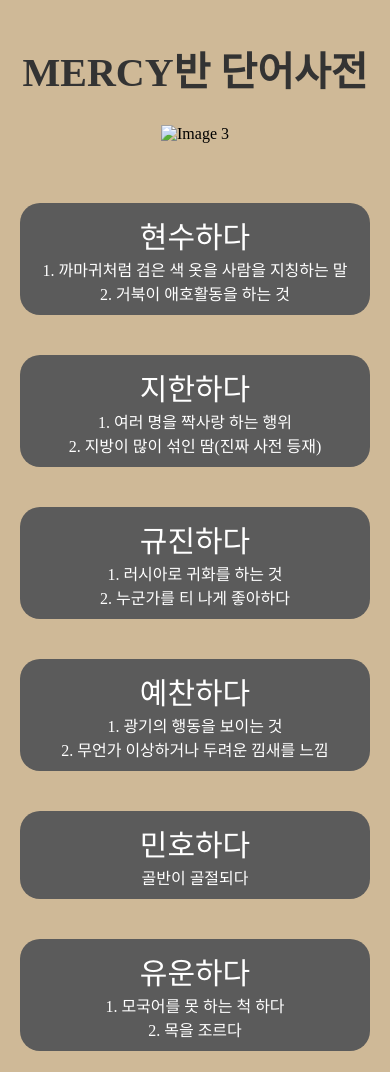
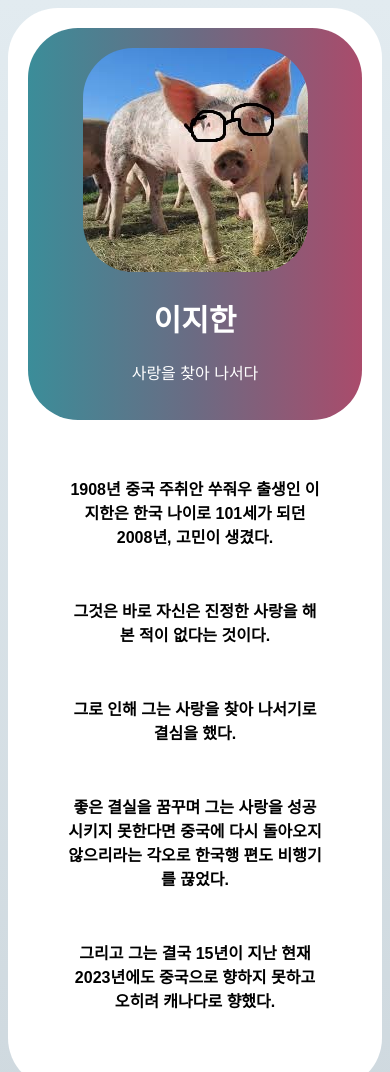
Before and after one commit to heon555/love, a plain HTML site: page index.html in a window 390 px wide. Shown: the top 1072 px of the page. Drawn offline with Linux system fonts and the light colour scheme; a web font is replaced by a local one.

Commit message:
Add files via upload

```diff
--- a/index.html
+++ b/index.html
@@ -1,274 +1,151 @@
 <!DOCTYPE html>
 <html>
 <head>
-    <meta charset="UTF-8">
-    <title>MERCY반 단어사전</title>
-<link rel="shortcut icon" href="ohyeah.svg">
+	<meta charset="utf-8">
 	<meta name="viewport" content="width=device-width, initial-scale=1">
-<link rel="apple-touch-icon" sizes="16x16" href="ohyeah.svg">
-<link rel="icon" href="ohyeah.svg">
+	<title>LOVER BOY</title>
+  <link rel="apple-touch-icon" sizes="16x16" href="jiha.ico">
+<link rel="icon" href="jiha.ico">
 </head>
 <body>
-    <div class="dictionary-container">
-        <h1 class="name">MERCY반 단어사전</h1>
+	<center>
+	<div class="jjapheader">
 
-            <div class="slideshow-container">
-        <div class="mySlides fade">
-            <img src="coolman.jpg" alt="Image 1">
+<center>
+	<div class="header">
+
+		<div>
+
+		<img src="jiha.jpg" style="border-radius: 50px;" >
+  <h1>이지한</h1>
+  <p>사랑을 찾아 나서다</p>
 </div>
-            <div class="mySlides fade">
-            <img src="talmobeam.jpg" alt="Image 2">
-        </div>
-        <div class="mySlides fade">
-            <img src="turtle.jpg" alt="Image 3">
-        </div>
-
-          <div class="mySlides fade">
-            <img src="newjeans.jpg" alt="Image 5">
-        </div>
-            <div class="mySlides fade">
-            <img src="trump.jpg" alt="Image 4">
-        </div>
-          <div class="mySlides fade">
-            <img src="freeads.jpg" alt="Image 6">
 </div>
 
 
+<div class="header2">
 
-        <!-- 추가 이미지 추가 가능 -->
+    <div>
+
+  <b><p>1908년 중국 주취안 쑤줘우 출생인 이지한은 한국 나이로 101세가 되던 2008년, 고민이 생겼다.</p> </br><p>그것은 바로 자신은 진정한 사랑을 해 본 적이 없다는 것이다.</p></br> <p>그로 인해 그는 사랑을 찾아 나서기로 결심을 했다.</p> </br><p>좋은 결실을 꿈꾸며 그는 사랑을 성공시키지 못한다면 중국에 다시 돌아오지 않으리라는 각오로 한국행 편도 비행기를 끊었다.</p> </br><p>그리고 그는 결국 15년이 지난 현재 2023년에도 중국으로 향하지 못하고 오히려 캐나다로 향했다.</p></b>
+</div>
 </div>
 
+</center>
 </div>
 
-     <div class="word-list">
-            <div class="word">
-                <span class="term">현수하다</span> </br>
-                <span class="definition">1. 까마귀처럼 검은 색 옷을 사람을 지칭하는 말</span></br>
-                <span class="definition">2. 거북이 애호활동을 하는 것</span>
-            </div>
-            <div class="word">
-                <span class="term">지한하다</span></br>
-                <span class="definition">1. 여러 명을 짝사랑 하는 행위</span></br>
-                <span class="definition">2. 지방이 많이 섞인 땀(진짜 사전 등재)</span>
-            </div>
-            <div class="word">
-                <span class="term">규진하다</span></br>
-                <span class="definition">1. 러시아로 귀화를 하는 것</span></br>
-                <span class="definition">2. 누군가를 티 나게 좋아하다</span>
-            </div>
-            <div class="word">
-             <span class="term">예찬하다</span> </br>
-                <span class="definition">1. 광기의 행동을 보이는 것</span></br>
-                <span class="definition">2. 무언가 이상하거나 두려운 낌새를 느낌</span>
-            </div>
+</center>
 
 
-            <div class="word">
-                <span class="term">민호하다</span></br>
-                <span class="definition">골반이 골절되다</span>
-            </div>
+</body>
+<style>
+
+  .header2{
+    padding: 80px; /* some padding */
+  text-align: center; /* center the text */
+  }
+	body{
+		background-image: linear-gradient(to top, #cfd9df 0%, #e2ebf0 100%);
+	}
+
+.jjapheader{
 
 
-            <div class="word">
-             <span class="term">유운하다</span> </br>
-                <span class="definition">1. 모국어를 못 하는 척 하다</span></br>
-                <span class="definition">2. 목을 조르다</span>
-            </div>
-
-            <div class="word">
-             <span class="term">태헌하다</span> </br>
-                <span class="definition">1. 시간 개념이 없다</span></br>
-                <span class="definition">2. 게으르다</span>
-            </div>
+	padding: 0px;
+	text-align: center; /* center the text */
+	border-radius: 50px;
+	background: white; /* green background */
+	height: 1000px;
+	width: 1000px;
 
 
-</div>
-</body>
-<style>
-    @font-face {
-    font-family: 'TTTtangsbudaejjigaeB';
-    src: url('https://cdn.jsdelivr.net/gh/projectnoonnu/noonfonts_2212@1.0/TTTtangsbudaejjigaeB.woff2') format('woff2');
-    font-weight: 700;
-    font-style: normal;
-}
-@font-face {
-    font-family: 'NanumSquareNeo-Variable';
-    src: url('https://cdn.jsdelivr.net/gh/projectnoonnu/noonfonts_11-01@1.0/NanumSquareNeo-Variable.woff2') format('woff2');
-    font-weight: normal;
-    font-style: normal;
-}
-@font-face {
-    font-family: 'LOTTERIACHAB';
-    src: url('https://cdn.jsdelivr.net/gh/projectnoonnu/noonfonts_2302@1.0/LOTTERIACHAB.woff2') format('woff2');
-    font-weight: normal;
-    font-style: normal;
-}
-@font-face {
-    font-family: 'OKGUNG';
-    src: url('https://cdn.jsdelivr.net/gh/projectnoonnu/noonfonts_2206-02@1.0/OKGUNG.woff2') format('woff2');
-    font-weight: normal;
-    font-style: normal;
 }
 body{
-        font-family: 'TAEBAEKfont';
-        background-color: #CFB997;
-    margin: 0;
-    padding: 0;
+  font-family: sans-serif;
+}
 
-    justify-content: center;
-    align-items: center;
+.header {
+  padding: 80px; /* some padding */
+  text-align: center; /* center the text */
+
+background: #aa4b6b;  /* fallback for old browsers */
+background: -webkit-linear-gradient(to right, #3b8d99, #6b6b83, #aa4b6b);  /* Chrome 10-25, Safari 5.1-6 */
+background: linear-gradient(to right, #3b8d99, #6b6b83, #aa4b6b); /* W3C, IE 10+/ Edge, Firefox 16+, Chrome 26+, Opera 12+, Safari 7+ */
+; /* background */
+  color: white; /* white text color */
+  border-radius: 50px;
+  width: 970px;
+  position:relative; top: 15px;
+
 }
-    .dictionary-container {
 
-    text-align: center;
+/* Increase the font size of the <h1> element */
+.header h1 {
+  font-size: 40px;
+
+}
+
+/* Ensure proper sizing */
+* {
+  box-sizing: border-box;
+}
+
+/* Column container */
+.row {
+  display: flex;
+  flex-wrap: wrap;
+}
+
+/* Create two unequal columns that sits next to each other */
+/* Sidebar/left column */
+.side {
+  flex: 30%; /* Set the width of the sidebar */
+  background-color: #f1f1f1; /* Grey background color */
+  padding: 20px; /* Some padding */
+}
+
+/* Main column */
+.main {
+  flex: 70%; /* Set the width of the main content */
+  background-color: white; /* White background color */
+  padding: 20px; /* Some padding */
+}
+/* Responsive layout - when the screen is less than 700px wide, make the two columns stack on top of each other instead of next to each other */
+@media screen and (max-width: 700px) {
+  .row {
+    flex-direction: column;
+  }
 }
 
 
-h1 {
-    color: #333;
+@media screen and (max-width: 600px) {
+  .jjapheader {
+    width: 100%; /* 화면 너비에 따라 가로 폭 조정 */
+    height: auto; /* 높이 자동 조정 */
+    padding: 20px; /* 패딩 조정 */
   }
 
-.word-list {
-    display: flex;
-    flex-wrap: wrap;
-    justify-content: center;
-    margin-top: 20px;
+  .header {
+    width: 100%; /* 화면 너비에 따라 가로 폭 조정 */
+    border-radius: 0; /* 모서리 둥글기 제거 */
+    position: static; /* 헤더 위치 고정 해제 */
   }
 
-.word {
-    background-color: #5b5b5b;
-    color: #fff;
-    border-radius: 20px;
-    padding: 10px;
-    margin: 30px;
-    transition: transform 0.3s;
+  .header h1 {
+    font-size: 30px; /* 제목 폰트 크기 조정 */
+  }
 
-
-    width: 80%;
+  .header2 {
+    padding: 40px; /* 패딩 조정 */
+  }
+}
+.header {
+      width: 100%; /* 화면 너비에 따라 가로 폭 조정 */
+    height: auto; /* 높이 자동 조정 */
+    padding: 20px; /* 패딩 조정 */
+    border-radius: 50px;
 
 }
 
-.term{
-    font-family: 'TTTtangsbudaejjigaeB';
-    font-size: 70px;
-
-
-}
-.definition{
-    font-family: 'NanumSquareNeo-Variable';
-
-}
-.name{
-    font-family: 'OKGUNG';
-    font-size: 100px;
-    margin-top: 20px;
-
-}
-
-   .slideshow-container {
-    position: relative;
-    max-width: 800px;
-    margin: auto;
-
-}
-
-.mySlides {
-    display: none;
-    animation: fade 2s ease infinite;
-
-}
-
-
-
-img {
-    width: 100%;
-    border-radius: 5px;
-
-}
-
-.prev, .next {
-    position: absolute;
-    top: 50%;
-    transform: translateY(-50%);
-    padding: 16px;
-    color: white;
-    font-weight: bold;
-    font-size: 20px;
-    cursor: pointer;
-}
-
-.prev {
-    left: 0;
-}
-
-.next {
-    right: 0;
-}
-
-@media (max-width: 600px) {
-    .dictionary-container {
-        padding: 20px;
-    }
-    .name {
-        font-size: 40px;
-    }
-    .word {
-        text-align: center;
-        width: 100%;
-        paddin: 0px;
-        margin: 20px;
-    }
-    .term {
-        font-size: 30px;
-    }
-    .definition {
-        font-size: 16px;
-    }
-    .slideshow-container {
-        max-width: 100%;
-    }
-    .mySlides {
-        animation: none;
-        display: block;
-    }
-    img {
-        border-radius: 0;
-    }
-}
 </style>
-<script>
-    const wordElements = document.querySelectorAll(".word");
-
-wordElements.forEach((wordElement) => {
-    wordElement.addEventListener("click", () => {
-        wordElement.classList.toggle("expanded");
-    });
-});
-
-    let slideIndex = 0;
-
-showSlides();
-
-function plusSlides(n) {
-    showSlides(slideIndex += n);
-}
-
-function showSlides() {
-    let i;
-    const slides = document.getElementsByClassName("mySlides");
-
-    for (i = 0; i < slides.length; i++) {
-        slides[i].style.display = "none";
-    }
-
-    slideIndex++;
-    if (slideIndex > slides.length) {
-        slideIndex = 1;
-    }
-
-    slides[slideIndex - 1].style.display = "block";
-    setTimeout(showSlides, 2000); // 2초마다 슬라이드 전환
-}
-
-</script>
 </html>
```
Lines whose indentation alone changed are shown as unchanged.
